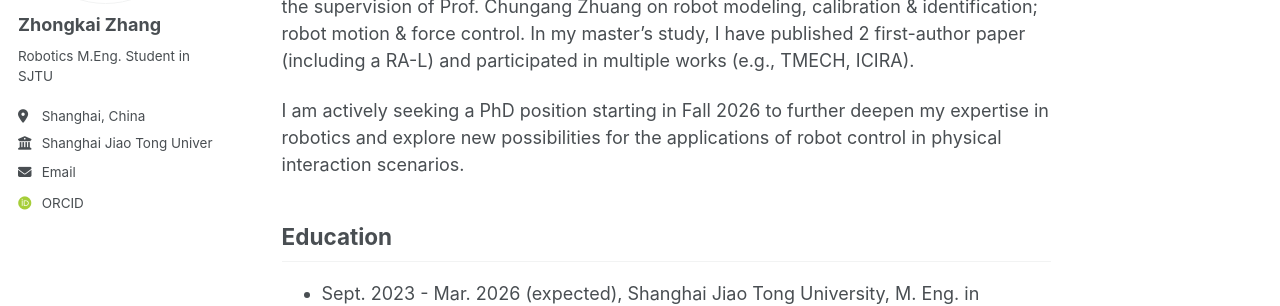
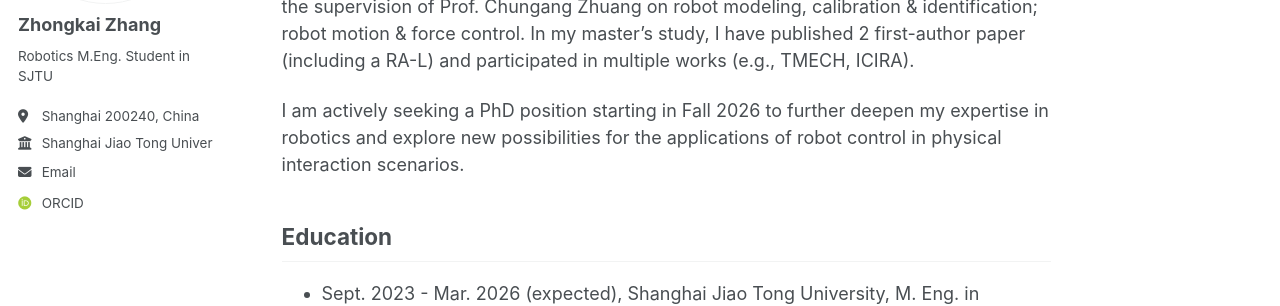
Before and after one commit to V373/blog, a Jekyll site: the page built from _pages/about.md, in a window 1280 px wide. Shown: the part 270-576 px from the top of the page. Built offline with Jekyll 4.4.1, drawn with Linux system fonts in a browser that asks for light colours; some web fonts are replaced; a script that is not in the unit is left out.

Commit message:
Update _config.yml

```diff
--- a/_config.yml
+++ b/_config.yml
@@ -26,7 +26,7 @@ author:
   name             : "Zhongkai Zhang"
   pronouns         : # example: "she/her"
   bio              : "Robotics M.Eng. Student in SJTU"
-  location         : "Shanghai, China"
+  location         : "Shanghai 200240, China"
   employer         : "Shanghai Jiao Tong University"
   uri              : # URL
   email            : "v373128@sjtu.edu.cn"
```
